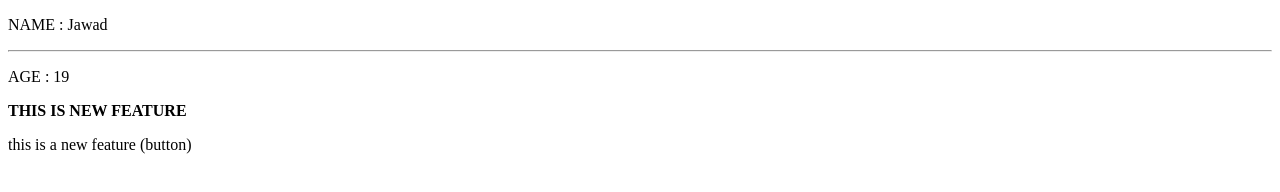
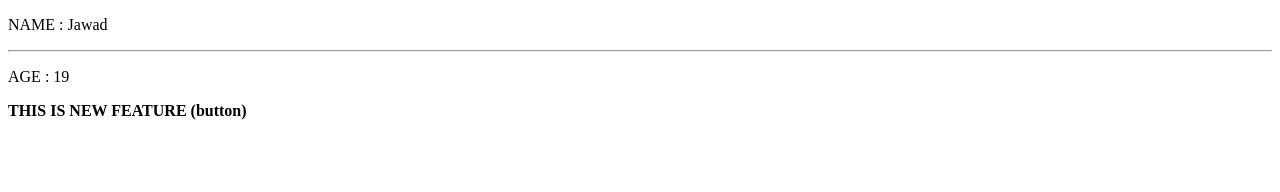
Before and after one commit to MA-jawad/localrepo, a plain HTML site: page index.html in a window 1280 px wide. Drawn offline with Linux system fonts and the light colour scheme.

Commit message:
add botton

```diff
--- a/index.html
+++ b/index.html
@@ -10,8 +10,7 @@
     <hr>
     <P>AGE : 19</P>
     <div>
-        <b>THIS IS NEW FEATURE</b>
+        <b>THIS IS NEW FEATURE (button)</b>
     </div>
-    <p>this is a new feature (button)</p>
 </body>
 </html>
```
